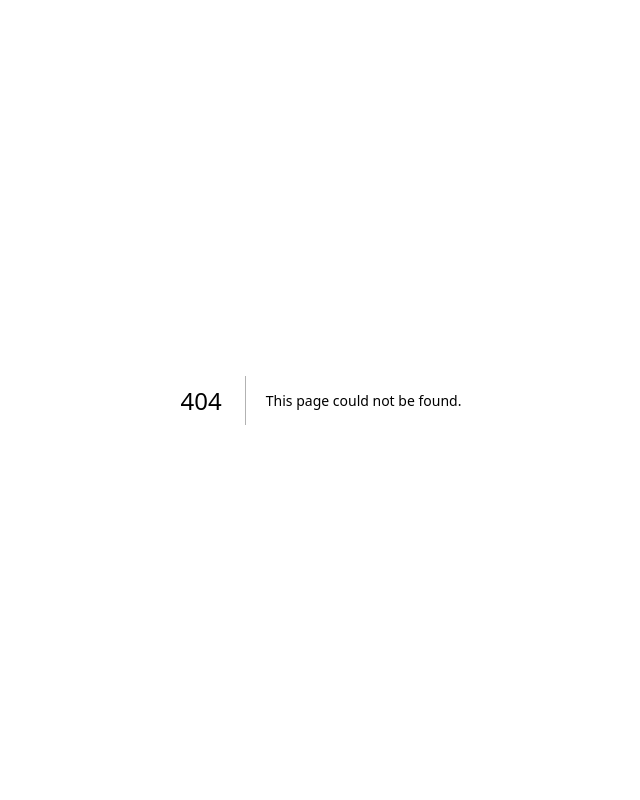
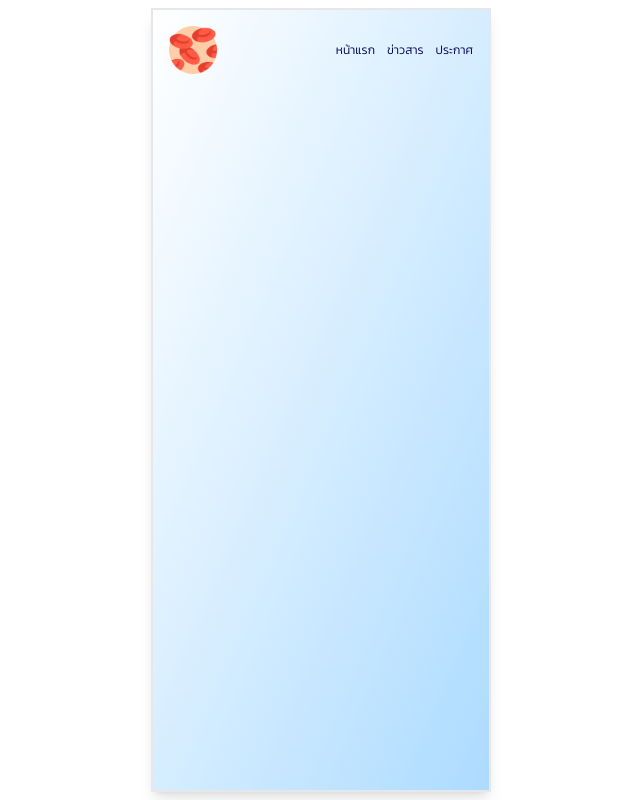
Before and after one commit to DrowningToast/bloodalert, a Next.js app in the folder apps/web/: page /news in a window 1280 px wide. Before the commit this address had no page. Shown: the whole page, without its empty margins (319-959 px from the left). Built offline with nearby package versions, Linux system fonts and the light colour scheme.

Commit message:
add: forms

```diff
--- /dev/null
+++ b/apps/web/components/Logo.tsx
@@ -0,0 +1,20 @@
+import Image from "next/image";
+import { FC } from "react";
+
+interface Props {
+  width?: number;
+}
+
+const Logo: FC<Props> = ({ width }) => {
+  return (
+    <div
+      className={`bg-white aspect-square w-${
+        width !== undefined ? `${width}px` : "44"
+      } rounded-full relative`}
+    >
+      <Image src="/logo.png" alt="Logo picture" fill />
+    </div>
+  );
+};
+
+export default Logo;
--- a/apps/web/components/MobileFrame.tsx
+++ b/apps/web/components/MobileFrame.tsx
@@ -2,13 +2,19 @@ import React, { FC } from "react";
 
 interface Props {
   children?: React.ReactNode;
+  disableBg?: boolean;
 }
 
-const MobileFrame: FC<Props> = ({ children }) => {
+const MobileFrame: FC<Props> = ({ children, disableBg }) => {
   return (
-    <div className="w-screen h-screen grid place-items-center">
-      <main className="bg-gradient-to-b from-[#75A8F8] to-[#FFFFFF] h-full max-w-[400px] border-2 shadow-lg aspect-[1/2]">
+    <div className="grid h-screen p-2 place-items-center">
+      <main
+        className={`${
+          disableBg ? "" : "bg-gradient-to-b from-[#75A8F8] to-[#FFFFFF]"
+        } h-full max-w-[340px] w-full border-2 shadow-lg aspect-[1/2]`}
+      >
         {children}
+        {/* {"hello world"} */}
       </main>
     </div>
   );
--- a/apps/web/components/Navbar.tsx
+++ b/apps/web/components/Navbar.tsx
@@ -1,21 +1,26 @@
 import Link from "next/link";
 import { FC } from "react";
+import Logo from "./Logo";
+
+interface Props {}
 
 const Navbar: FC = () => {
   return (
-    <div className="flex justify-between w-full px-6 pt-6 gap-x-2 items-center">
+    <div className="flex justify-between w-full px-4 pt-4 gap-x-2 items-center">
       <div className="flex items-center gap-x-4">
-        <div className="aspect-square rounded-full col-start-1 row-span-2 bg-white relative w-12"></div>
-        <h1 className="uppercase text-[#2A3990] font-bold col-span-2 text-lg font-jost">
-          Bloodalert
-        </h1>
+        <div className="aspect-square rounded-full col-start-1 row-span-2 relative w-12 h-12">
+          <Logo width={24.1} />
+        </div>
       </div>
-      <div className="text-white font-kanit row-start-2 col-start-2 col-span-2 flex gap-x-3 font-light text-sm">
+      <div className="text-[#000259] font-kanit row-start-2 col-start-2 col-span-2 flex gap-x-3 font-light text-xs">
         <Link href="/">
           <span>หน้าแรก</span>
         </Link>
         <Link href="news">
           <span>ข่าวสาร</span>
+        </Link>
+        <Link href="announcement">
+          <span>ประกาศ</span>
         </Link>
       </div>
     </div>
--- /dev/null
+++ b/apps/web/pages/announcement.tsx
@@ -0,0 +1,94 @@
+import { NextPage } from "next";
+import MobileFrame from "../components/MobileFrame";
+import Navbar from "../components/Navbar";
+import { useForm } from "@mantine/form";
+import { Select, Textarea, TextInput } from "@mantine/core";
+import { bloodtypes, districts } from "../components/constants";
+import { DatePicker } from "@mantine/dates";
+
+const inputStyles = {
+  label: "font-kanit",
+  root: "flex flex-col font-kanit",
+  description: "text-xs font-kanit mb-1",
+  wrapper: "",
+  input: "font-kanit drop-shadow-lg rounded-full",
+};
+
+const Announcement: NextPage = () => {
+  const form = useForm({});
+
+  return (
+    <MobileFrame disableBg>
+      <div className="bg-[#ECF0F3] w-full h-full overflow-y-scroll">
+        <header className="bg-[#AADDFF] pb-8 rounded-br-[50px] drop-shadow-md shadow-lg">
+          <Navbar />
+          <h1 className="text-[#2A3990] text-center py-2 font-kanit uppercase font-bold text-xl">
+            Annoucement
+          </h1>
+        </header>
+        <div className="px-6 py-4 flex flex-col gap-y-2">
+          <TextInput
+            label="ชื่อ"
+            placeholder="ชื่อจริงของผู้ป่วย"
+            required
+            withAsterisk
+            classNames={inputStyles}
+          />
+          <TextInput
+            label="นามสกุล"
+            placeholder="นามสกุลของผู้ป่วย"
+            required
+            withAsterisk
+            classNames={inputStyles}
+          />
+          <Select
+            label="กรุ๊ปเลือด"
+            required
+            withAsterisk
+            withinPortal
+            classNames={inputStyles}
+            placeholder="กรุ๊ปเลือดของผู้ป่วย"
+            data={bloodtypes}
+          />
+          <TextInput
+            label="โรงพยาบาล"
+            placeholder="ชื่อโรงพยาบาลที่ผู้ป่วย"
+            required
+            withAsterisk
+            classNames={inputStyles}
+          />
+          <Select
+            label="เขต"
+            required
+            withAsterisk
+            withinPortal
+            classNames={inputStyles}
+            placeholder="เขตในกทม. ที่โรงพยาบาลอยู่"
+            data={districts}
+          />
+          <DatePicker
+            label="วันที่ประสงค์รับบริจาคเลือด"
+            placeholder="วัน/เดือน/ปี"
+            required
+            withAsterisk
+            classNames={inputStyles}
+          />
+          <Textarea
+            label="ช่องทางติดต่อสาธารณ และหมายเหตุ"
+            required
+            withAsterisk
+            classNames={{
+              ...inputStyles,
+              input: "font-kanit drop-shadow-lg rounded-md",
+            }}
+            radius="sm"
+            autosize
+            placeholder="เช่น ขาดเลือดด่วน 08XXXXXXXX ติดต่อที่ตึกXXXX ชั้นXXXX เวลาXXXX เป็นต้นไป"
+          />
+        </div>
+      </div>
+    </MobileFrame>
+  );
+};
+
+export default Announcement;
--- a/apps/web/pages/line.tsx
+++ b/apps/web/pages/line.tsx
@@ -6,10 +6,14 @@ const LinePage: NextPage = () => {
   return (
     <MobileFrame>
       <Navbar />
-      <div className="w-full h-full flex flex-col items-center">
+      <div className="w-full flex flex-col items-center">
         <div className="flex flex-col w-full h-full gap-y-4 text-center">
-          <h1 className="text-2xl text-[#49C628]">COPY ข้อความ</h1>
-          <h2>แล้ว Add friend ส่งมาใน Botline นะ!</h2>
+          <h1 className="text-2xl text-[#49C628] font-kanit font-bold">
+            COPY ข้อความ
+          </h1>
+          <h2 className="font-kanit font-bold">
+            แล้ว Add friend ส่งมาใน Botline นะ!
+          </h2>
         </div>
       </div>
     </MobileFrame>
--- /dev/null
+++ b/apps/web/pages/news.tsx
@@ -0,0 +1,16 @@
+import { NextPage } from "next";
+import MobileFrame from "../components/MobileFrame";
+import Navbar from "../components/Navbar";
+
+const News: NextPage = () => {
+  return (
+    <MobileFrame disableBg>
+      <div className="bg-gradient-to-br from-[#FFFFFF] to-[#ACDBFF] w-full h-full flex flex-col justify-start">
+        <Navbar />
+        <div className="rounded-full "></div>
+      </div>
+    </MobileFrame>
+  );
+};
+
+export default News;
--- a/apps/web/pages/register.tsx
+++ b/apps/web/pages/register.tsx
@@ -8,6 +8,7 @@ import {
   iBloodtype,
   iDistrcits,
 } from "../components/constants";
+import Logo from "../components/Logo";
 import MobileFrame from "../components/MobileFrame";
 
 const RegisterPage: NextPage = () => {
@@ -22,7 +23,7 @@ const RegisterPage: NextPage = () => {
           <Link href="/">หน้าแรก</Link>
           <Link href="/news">ข่าวสาร</Link>
         </nav>
-        <div className="bg-white aspect-square w-44 rounded-full"></div>
+        <Logo />
         <h1 className="inline-block my-4 uppercase font-bold text-lg font-kanit text-[#2A3990]">
           Bloodalert
         </h1>
--- a/apps/web/styles/globals.css
+++ b/apps/web/styles/globals.css
@@ -2,3 +2,9 @@
 @tailwind base;
 @tailwind components;
 @tailwind utilities;
+
+body {
+  position: relative;
+  width: 100vw;
+  height: 100vh;
+}
```
